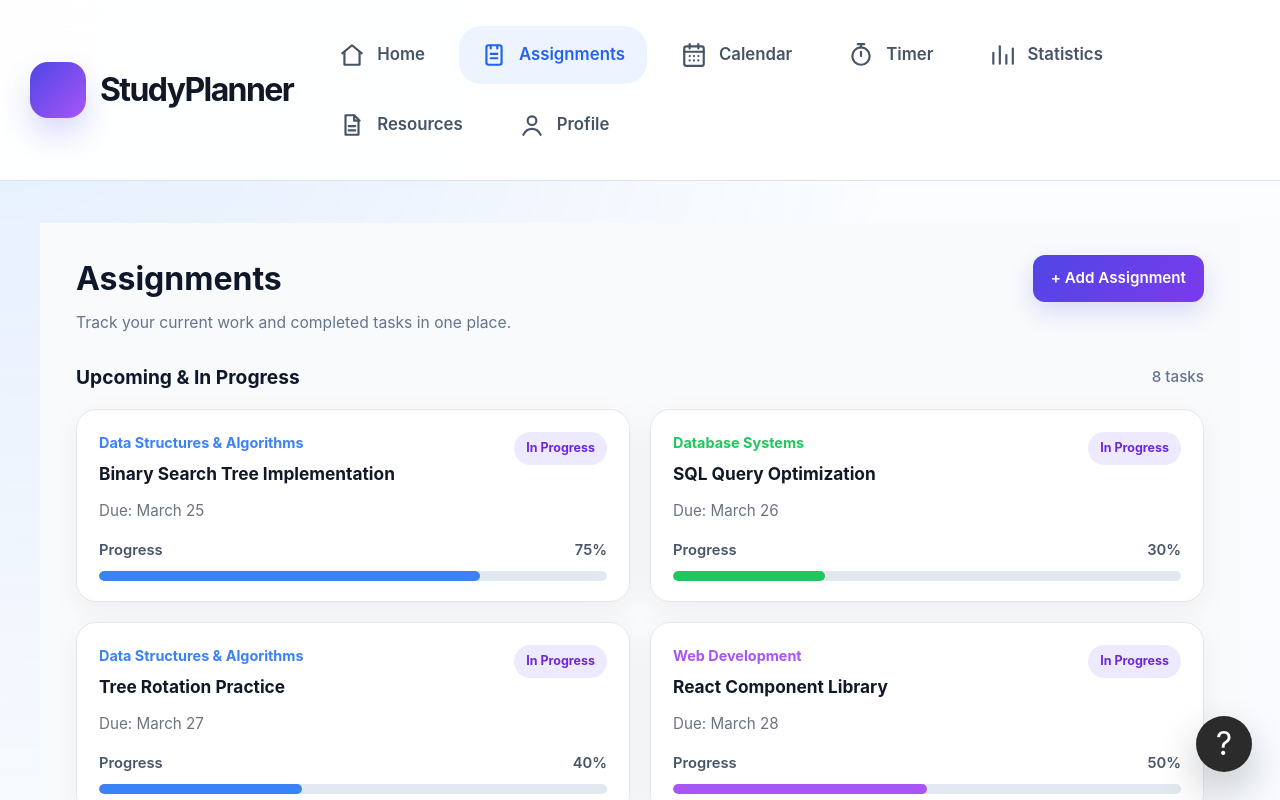
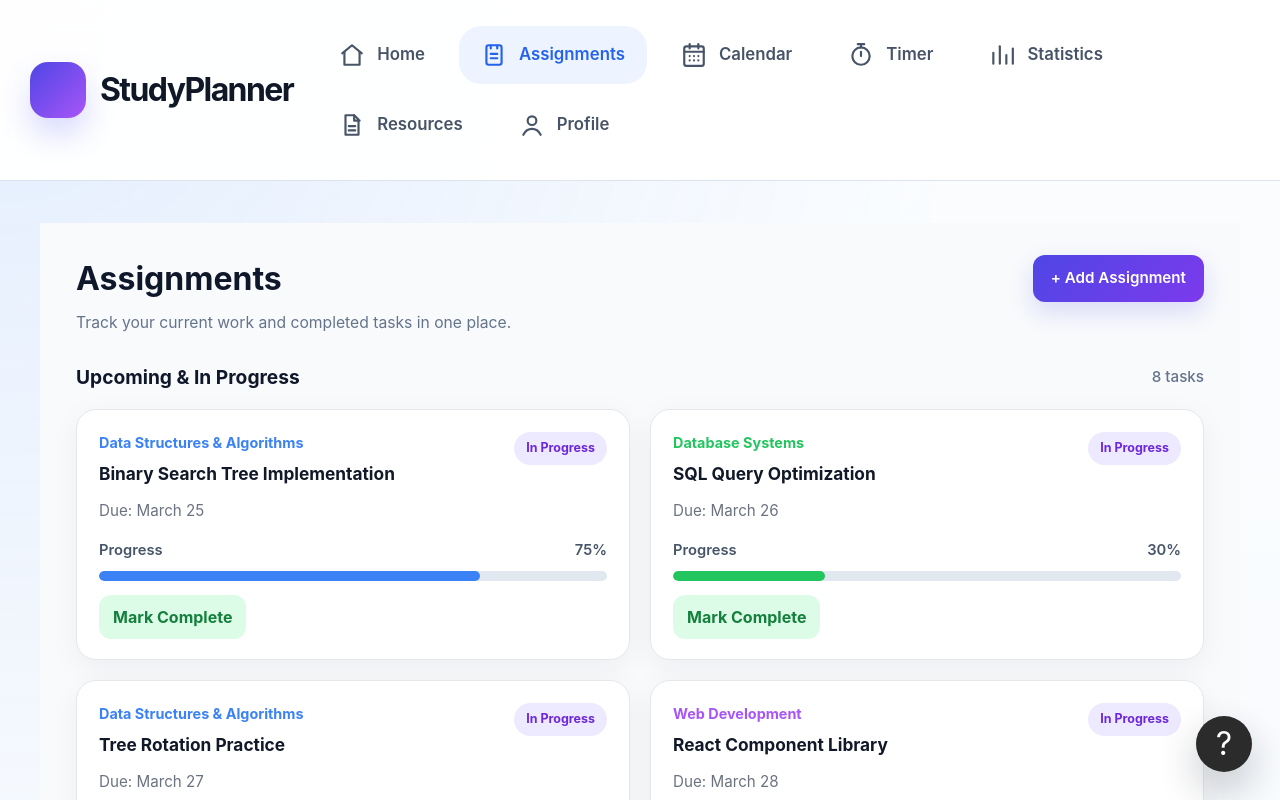
Before and after one commit to sbetanco0305/study_planner_app, a React (Vite) app: page /assignments in a window 1280 px wide. Shown: the top 800 px of the page. Built offline with nearby package versions, Linux system fonts and the light colour scheme.

Commit message:
Add mark complete button for assignments

```diff
--- a/src/App.css
+++ b/src/App.css
@@ -1868,3 +1868,17 @@ html[data-theme="dark"] .timer-page .timer-action-button.primary {
   color: #ffffff;
   box-shadow: 0 10px 24px rgba(37, 99, 235, 0.22);
 }
+.figma-complete-btn {
+  margin-top: 14px;
+  border: none;
+  background: #dcfce7;
+  color: #15803d;
+  border-radius: 12px;
+  padding: 10px 14px;
+  font-weight: 700;
+  cursor: pointer;
+}
+
+.figma-complete-btn:hover {
+  background: #bbf7d0;
+}
--- a/src/pages/Assignments.jsx
+++ b/src/pages/Assignments.jsx
@@ -9,7 +9,7 @@ function formatDate(dateString) {
   });
 }
 
-function AssignmentCard({ assignment, subject, completed = false }) {
+function AssignmentCard({ assignment, subject, completed = false, onComplete }) {
   return (
     <div className={`figma-assignment-card ${completed ? "completed-card" : ""}`}>
       <div className="figma-assignment-top">
@@ -48,6 +48,14 @@ function AssignmentCard({ assignment, subject, completed = false }) {
               }}
             />
           </div>
+
+          <button
+            className="figma-complete-btn"
+            type="button"
+            onClick={() => onComplete(assignment.id)}
+          >
+            Mark Complete
+          </button>
         </>
       )}
     </div>
@@ -117,6 +125,17 @@ export default function Assignments() {
     setShowModal(false);
   }
 
+  function markComplete(id) {
+    const updatedAssignments = assignments.map((assignment) =>
+      assignment.id === id
+        ? { ...assignment, completed: true, progress: 100 }
+        : assignment
+    );
+
+    localStorage.setItem("assignments", JSON.stringify(updatedAssignments));
+    window.location.reload();
+  }
+
   return (
     <div className="figma-assignments-page">
       <div className="figma-page-header">
@@ -148,6 +167,7 @@ export default function Assignments() {
               key={assignment.id}
               assignment={assignment}
               subject={subjectMap[assignment.subjectId]}
+              onComplete={markComplete}
             />
           ))}
         </div>
```
